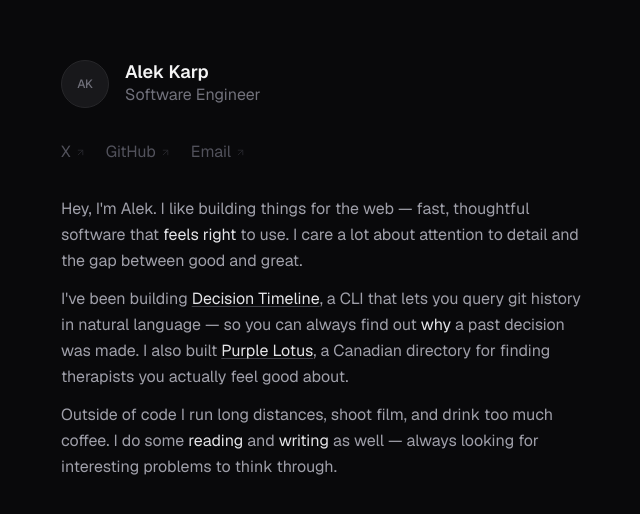
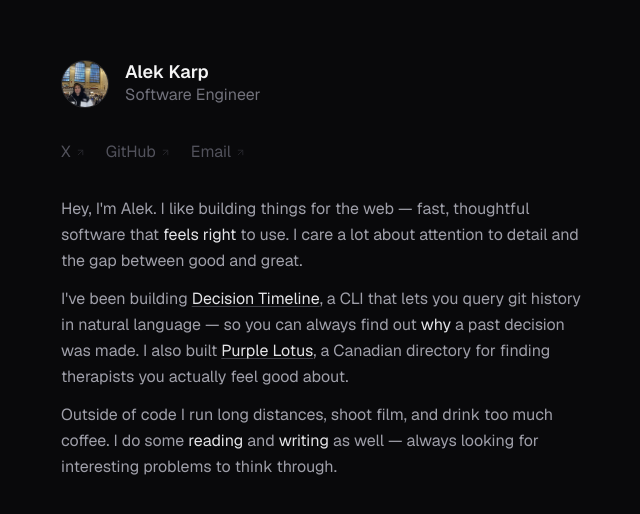
Before and after one commit to alek-karp/meet-me, a Next.js app: page / in a window 1280 px wide. Shown: the part 130-644 px from the top of the page, without its empty margins (313-953 px from the left). Built offline with nearby package versions, Linux system fonts and the light colour scheme.

Commit message:
feat(home): replace avatar placeholder with image

```diff
--- a/app/(main)/page.tsx
+++ b/app/(main)/page.tsx
@@ -1,4 +1,5 @@
 import { ArrowUpRight } from "lucide-react";
+import Image from "next/image";
 import { links } from "@/lib/links";
 import { projects } from "@/lib/projects";
 
@@ -14,10 +15,14 @@ export default function Home() {
 			<div className="max-w-[580px] w-full mx-auto px-6 flex flex-col gap-8">
 				{/* Avatar + Name + Role */}
 				<div className="flex items-center gap-4">
-					<div className="w-12 h-12 rounded-full bg-zinc-900 border border-zinc-800 flex items-center justify-center shrink-0">
-						<span className="text-xs font-medium text-zinc-500 tracking-tight">
-							AK
-						</span>
+					<div className="w-12 h-12 rounded-full overflow-hidden border border-zinc-800 shrink-0">
+						<Image
+							src="/photos/new_york.webp"
+							alt="Alek Karp"
+							width={48}
+							height={48}
+							className="w-full h-full object-cover object-center scale-[2] origin-center"
+						/>
 					</div>
 					<div>
 						<h1 className="text-lg font-semibold text-zinc-100 leading-tight">
```
